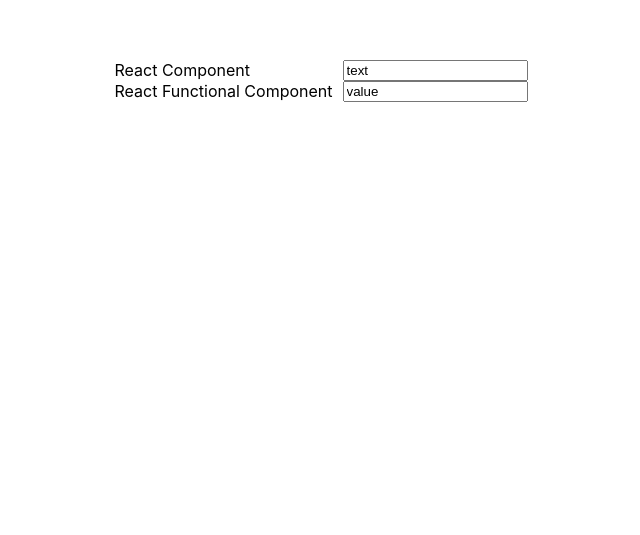
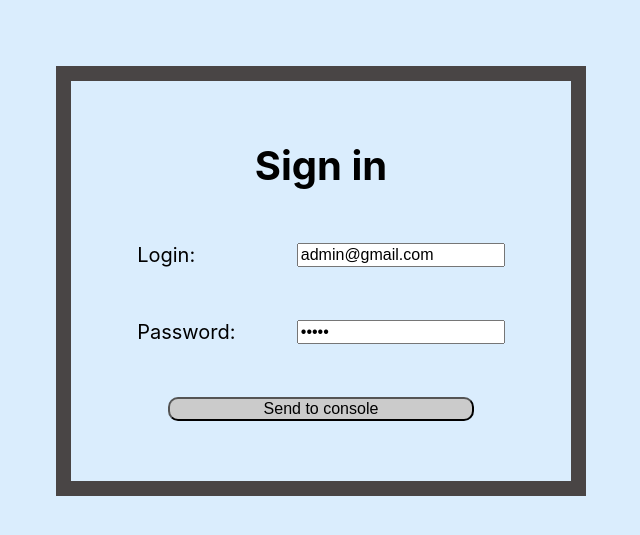
Before and after one commit to M01odoi/feb1, a React (Create React App) app: page / in a window 1280 px wide. Shown: the part 119-654 px from the top of the page, without its empty margins (319-959 px from the left). Built offline with nearby package versions, Linux system fonts and the light colour scheme.

Commit message:
added form for sign in

```diff
--- a/package.json
+++ b/package.json
@@ -9,6 +9,7 @@
     "react": "^17.0.2",
     "react-dom": "^17.0.2",
     "react-scripts": "5.0.0",
+    "sass": "^1.49.4",
     "web-vitals": "^2.1.4"
   },
   "scripts": {
--- a/src/App.js
+++ b/src/App.js
@@ -1,11 +1,13 @@
 import Input from './input';
 import FuncInput from './FuncInput';
-
+import Login from './Login';
 function App() {
   return (
     <div className={'app'}>
-      <Input name="name" value='text'/>
-      <FuncInput name="name" value="value"/>
+      {/*<Input name="name" value='text'/>*/}
+      {/*<FuncInput name="name" value="value"/>*/}
+
+      <Login login='admin@gmail.com' password='admin'/>
     </div>
   );
 }
--- /dev/null
+++ b/src/Login.js
@@ -0,0 +1,32 @@
+import React from 'react';
+
+export default class Login extends React.Component {
+  constructor(props) {
+    super(props);
+    this.state = {
+      login: this.props.login,
+      password: this.props.password
+    }
+  }
+
+  Submit = (e) => {
+    e.preventDefault();
+    console.log('Login: ' + this.state.login + '\nPassword: ' + this.state.password);
+    this.setState({login:'', password:''})
+  }
+
+  render() {
+    return (
+      <form onSubmit={this.Submit}>
+        <h1>Sign in</h1>
+        <div className={'line'}>Login: <input type="email" value={this.state.login}
+                           onChange={event => this.setState({ login: event.target.value })}/></div>
+        <div className={'line'}>Password: <input type="password" value={this.state.password}
+                              onChange={event => this.setState({ password: event.target.value })}/></div>
+        <input type="submit" value='Send to console' className={'button'}/>
+      </form>
+
+    )
+  }
+
+}
--- a/src/index.css
+++ b/src/index.css
@@ -5,24 +5,66 @@ body {
     sans-serif;
     -webkit-font-smoothing: antialiased;
     -moz-osx-font-smoothing: grayscale;
+    background: #daedfd;
+    font-size: 20px;
+
 }
-#root{
-  height: 50vh;
+
+#root {
+    height: 100vh;
     display: flex;
     align-items: center;
-  justify-content: center
+    justify-content: center;
 }
+
 code {
     font-family: source-code-pro, Menlo, Monaco, Consolas, 'Courier New',
     monospace;
 }
-.app{
+
+.app {
+    height: 50vh;
+    width: 500px;
+    display: flex;
+    align-items: center;
+    justify-content: center;
     margin: 0;
+    border: 15px solid #494545;
 }
-.component{
+
+.component {
     display: flex;
     justify-content: space-between;
 }
-input{
-  margin-left: 10px;
+
+form {
+    height: 70%;
+    display: flex;
+    flex-direction: column;
+    align-items: center;
+    justify-content: space-between;
 }
+
+input {
+    font-size: 16px;
+    width: 200px;
+}
+
+.line {
+    width: 120%;
+    display: flex;
+    justify-content: space-between;
+}
+
+.button{
+    background: #cbcbcb;
+    border-radius: 10px;
+    width: 100%;
+}
+.button:hover{
+    background: #989898;
+}
+h1{
+    padding: 0;
+    margin: 0;
+}
```
Also changed, not shown: 1 other file (tests, documents, lock files or other folders). Lines whose indentation alone changed are shown as unchanged.
